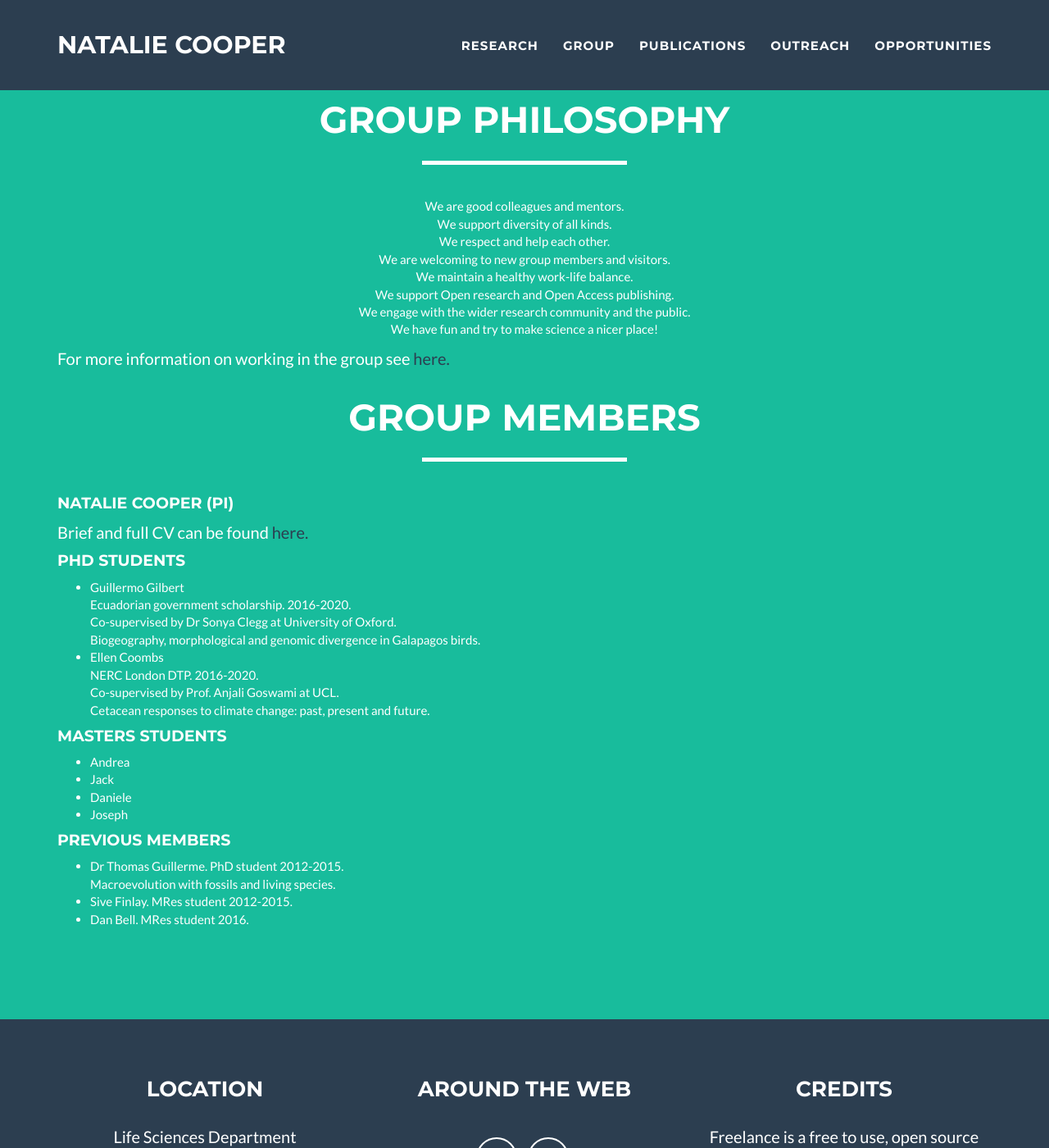
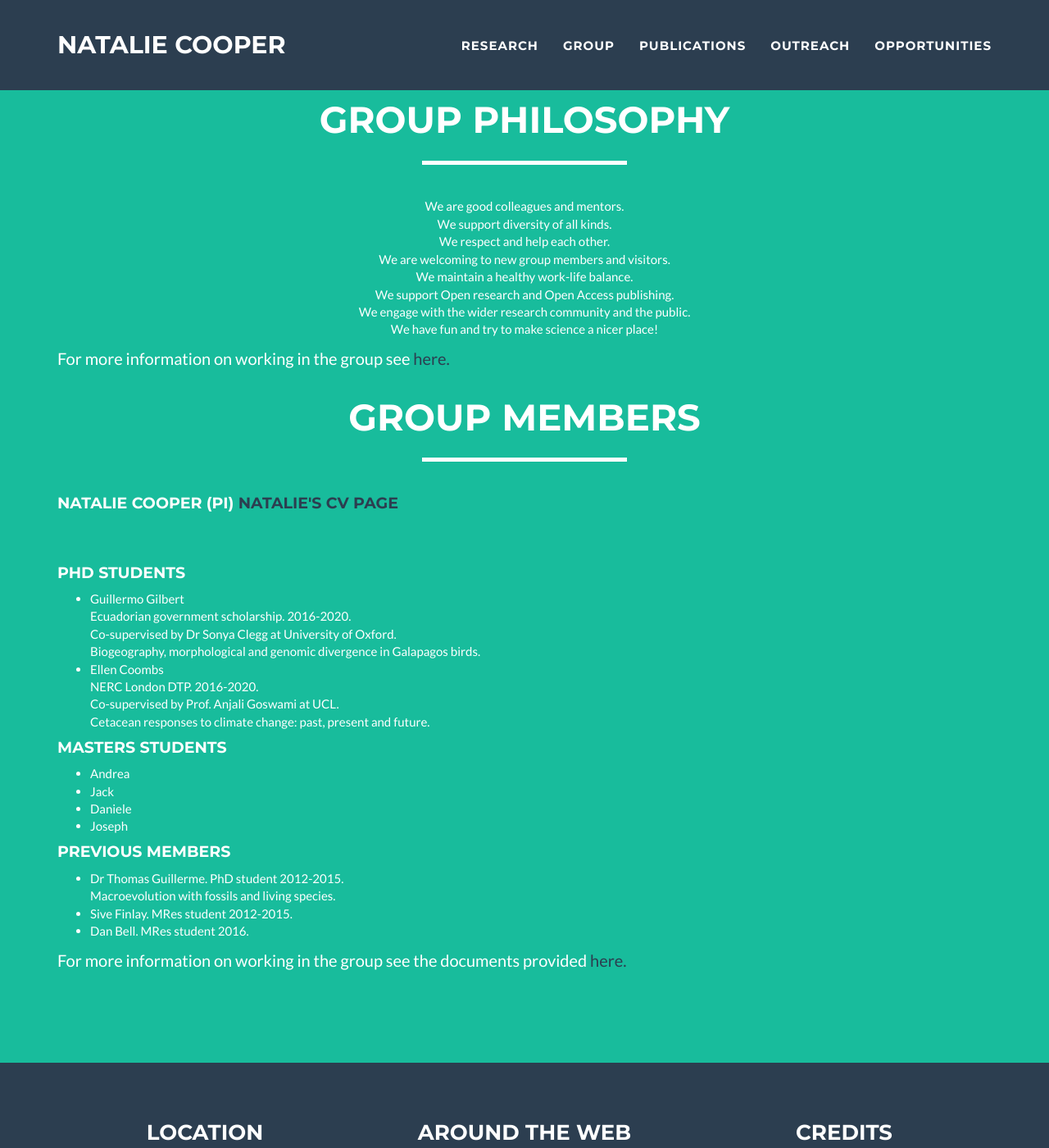
Before and after one commit to nhcooper123/nhcooper123.github.io, a Jekyll site: the page group.html, which Jekyll copies as it is, in a window 1280 px wide and 1400 px high. Shown: the whole window at 82% size. Built offline with Jekyll 4.4.1, drawn with Linux system fonts in a browser that asks for light colours.

Commit message:
Moved group info to neaten

```diff
--- a/group.html
+++ b/group.html
@@ -132,10 +132,9 @@ For more information on working in the group see <a href="https://github.com/nhc
             </div>
 
 
-<h4> Natalie Cooper (PI) </h4>
-    <p> Brief and full CV can be found <a href="cv.html"<strong><font color="2c3e50">here.</font></strong></a></p>
-    </p>
-
+<h4> Natalie Cooper (PI) <a href="cv.html"<strong><font color="2c3e50">Natalie's CV page</font></strong></a></h4>
+<br>
+<br>
     <h4>PhD students</h4>
 
     <ul>
@@ -166,6 +165,9 @@ For more information on working in the group see <a href="https://github.com/nhc
     <li>Sive Finlay. MRes student 2012-2015.</li>
     <li>Dan Bell. MRes student 2016. </li>
     </ul>
+
+<p>
+For more information on working in the group see the documents provided <a href="https://github.com/nhcooper123/macro-group-info"<strong><font color="2c3e50">here.</font></strong></a></p>
 
                 </div>
             </div>
```
